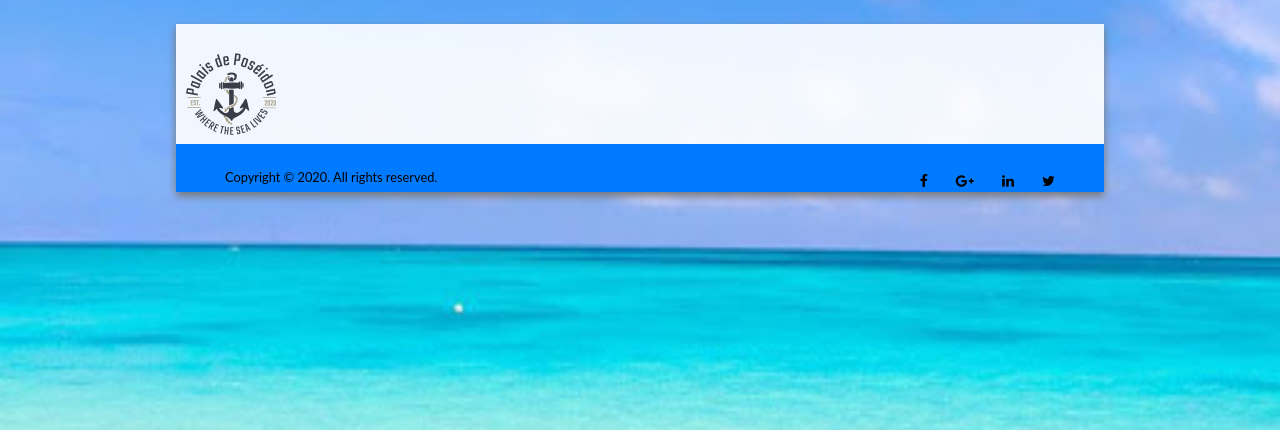
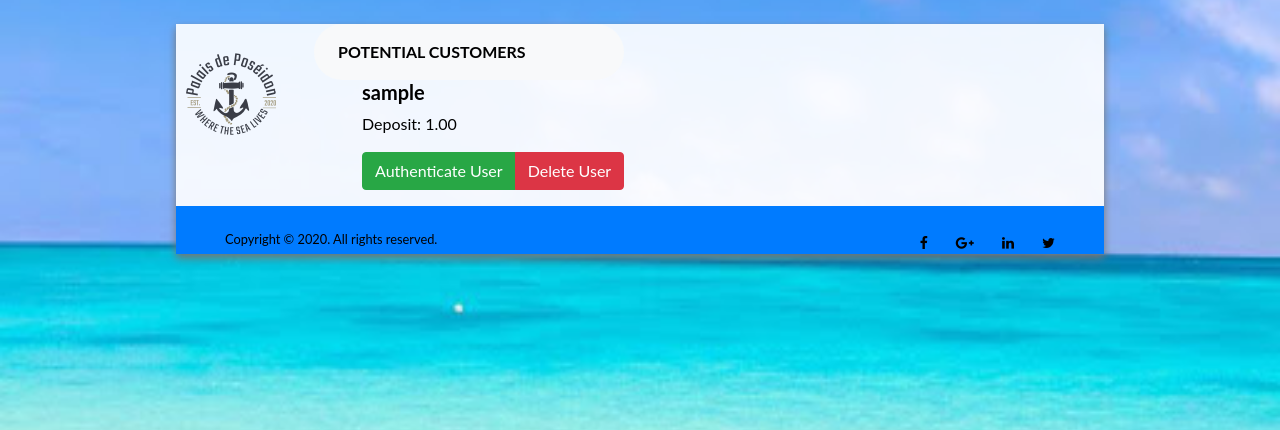
Before and after one commit to jmuratov98/CSC322-Project, a Django app: template cuisino/templates/admin/dashboard.html in a window 1280 px wide. Shown: the part 66-496 px from the top of the page. Run offline with Django 3.2, Linux system fonts and the light colour scheme; the template is opened without the code that fills it: values that come from a table or form of the project are taken from there, others are empty; tables that the repository leaves empty hold one stand-in row (values such as "Sample post"); some libraries are stand-ins or nearby versions.

Commit message:
Fixed typo

```diff
--- a/cuisino/templates/admin/dashboard.html
+++ b/cuisino/templates/admin/dashboard.html
@@ -4,8 +4,8 @@
 <ul class="list-unstyled ml-5">
     {% for user in users %}
         {% if user.role != user.ADMIN %}
-            {% if user.role == user.CUSTOMERS %}
-            <div class="bg-light rounded-pill px-4 py-3 text-uppercase font-weight-bold">Potential customers</div>
+            {% if user.role == user.CUSTOMER %}
+                <div class="bg-light rounded-pill px-4 py-3 text-uppercase font-weight-bold">Potential customers</div>
                 <li class="media ml-5">
                     <div class="media-body">
                         <h5 class="mt-0">{{ user.username }}</h5>
@@ -18,7 +18,7 @@
                 </li>
             {% endif %}
             {% if user.role == user.CHEF or user.role == user.DELIVERY %}
-            <div class="bg-light rounded-pill px-4 py-3 text-uppercase font-weight-bold">Potential employees</div>
+                <div class="bg-light rounded-pill px-4 py-3 text-uppercase font-weight-bold">Potential employees</div>
                 <li class="media ml-5">
                     <div class="media-body">
                         <h5 class="mt-0">{{ user.username }}</h5>
```
